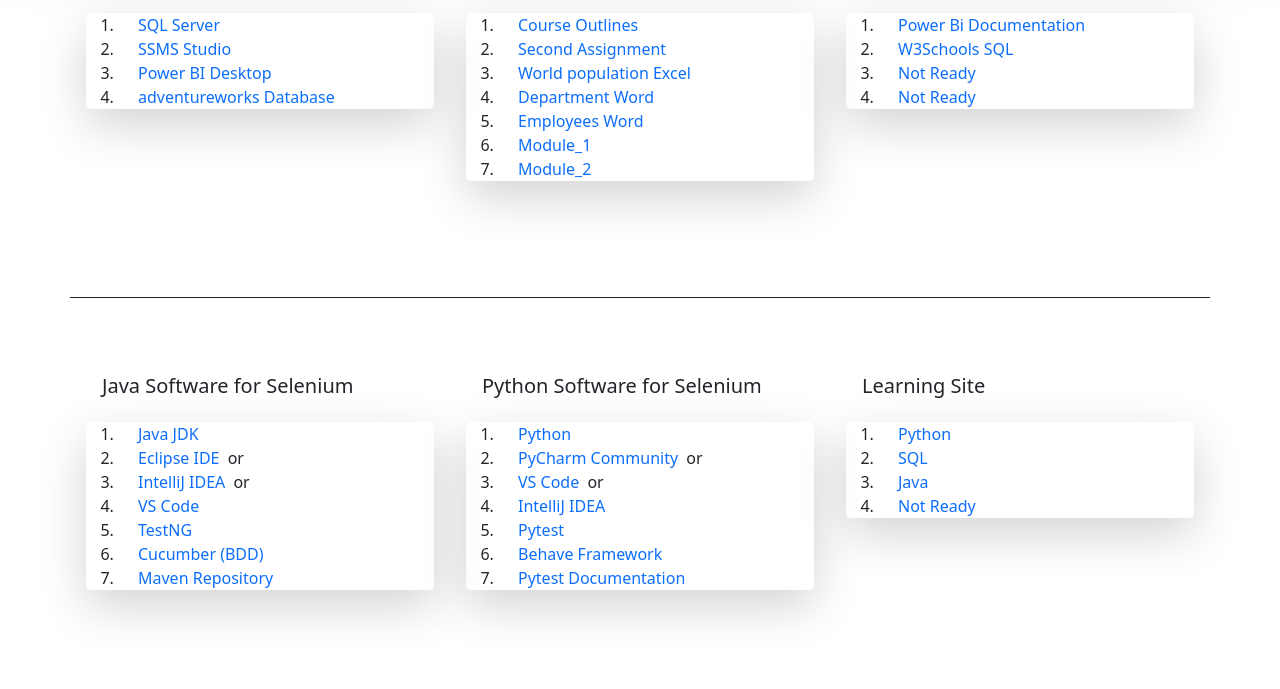
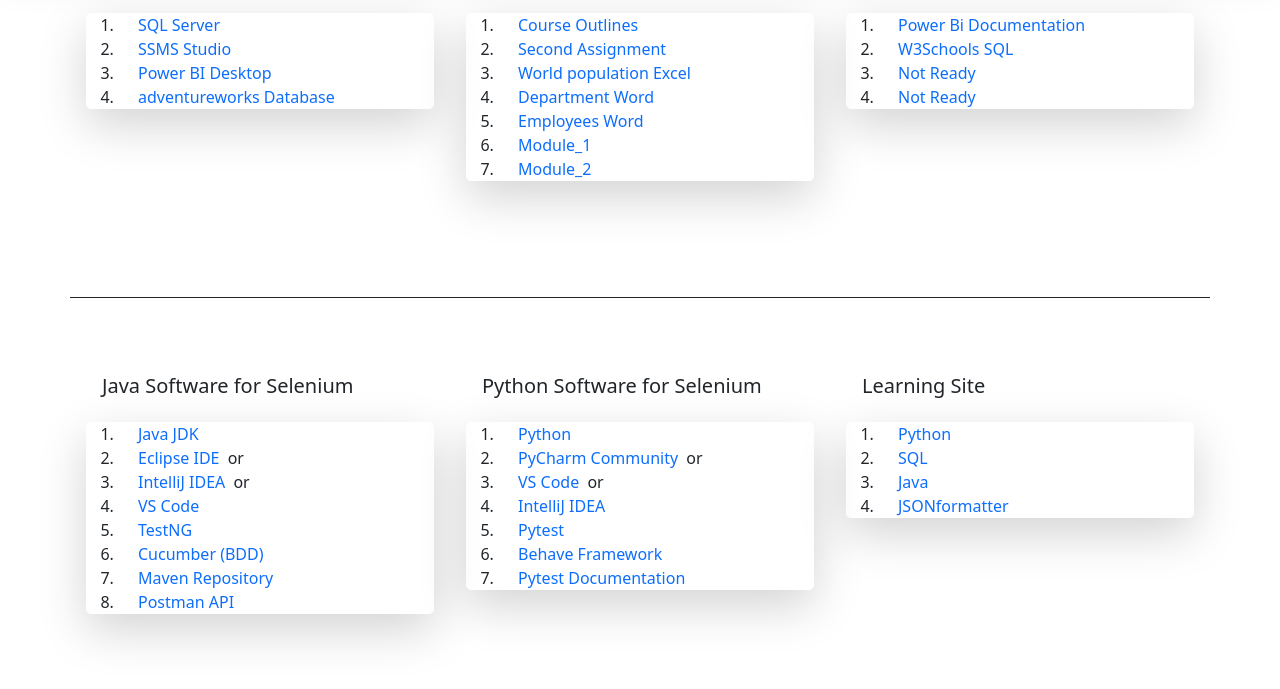
Before and after one commit to Ali332147/liveksi, a plain HTML site: page index.html in a window 1280 px wide. Shown: the part 111-800 px from the top of the page. Drawn offline with nearby package versions, Linux system fonts and the light colour scheme; a script that the page names is missing.

```diff
--- a/index.html
+++ b/index.html
@@ -232,7 +232,13 @@
                                 class="list-group-item "> Maven Repository
                             </a>
                              </li>
-
+                             <li class="">
+                                <a class="text-bg-danger ms-3
+                                fw-bolde p-1 rounded-3 text-decoration-none" href=" https://www.postman.com/downloads/"
+                                target="_blank"
+                                class="list-group-item "> Postman API
+                            </a>
+                             </li>
                             </ol>
 
                     </div>
@@ -338,9 +344,9 @@
                              </li>
                              <li class="">
                                 <a class="text-bg-danger ms-3
-                                fw-bolde p-1 rounded-3 text-decoration-none" href="#"
-                                target="_blan"
-                                class="list-group-item "> Not Ready
+                                fw-bolde p-1 rounded-3 text-decoration-none" href="https://jsonformatter.org/"
+                                target="_blank"
+                                class="list-group-item "> JSONformatter
                             </a>
                              </li>
                             </ol>
```
Also changed, not shown: index.min.html (+1 -1 lines).
